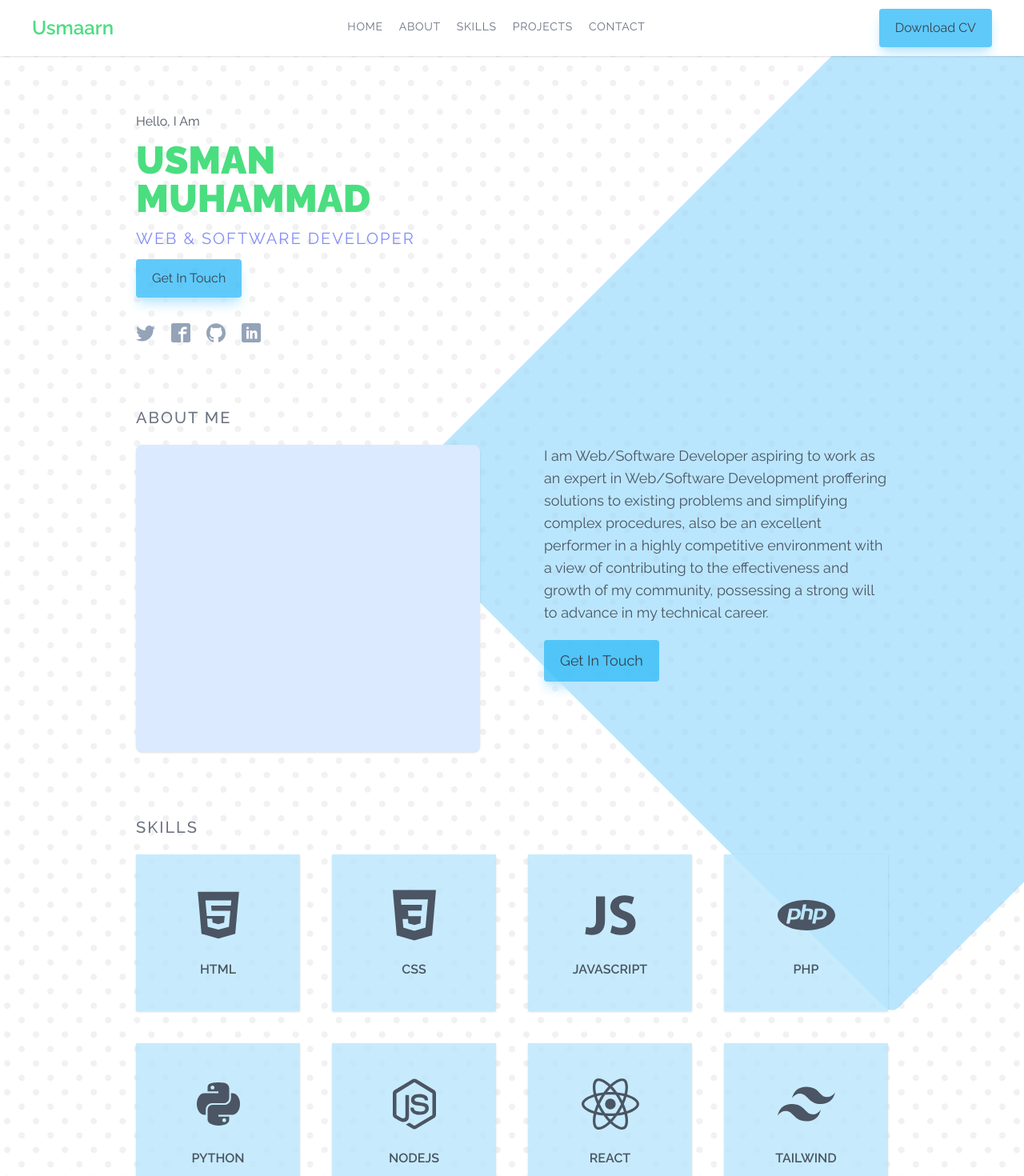
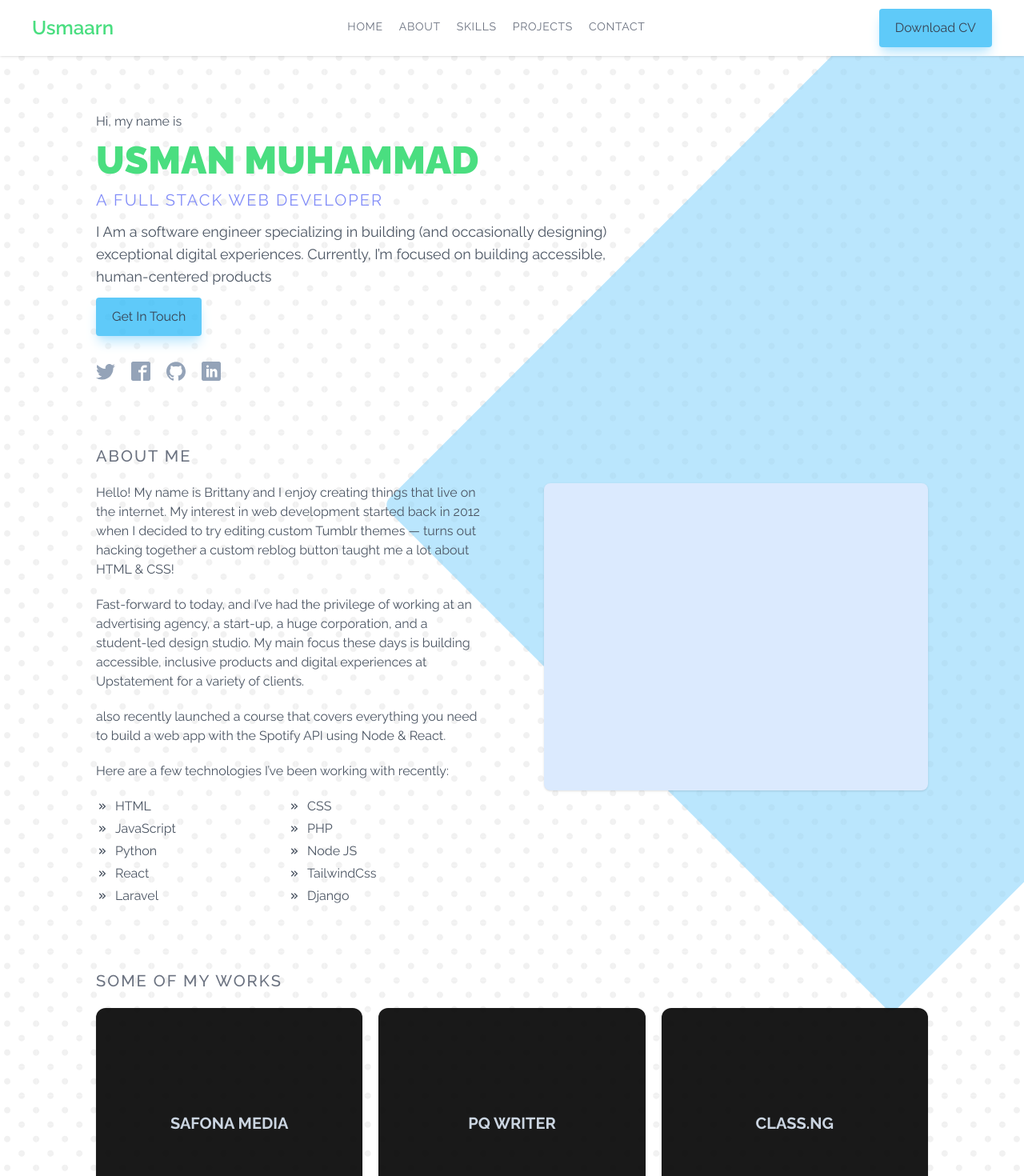
Before and after one commit to usmaarn/portfolio, a Next.js app: page / in a window 1280 px wide. Shown: the top 1470 px of the page at 80% size. Built offline with nearby package versions, Linux system fonts and the light colour scheme.

Commit message:
first commit

```diff
--- a/components/index/About.jsx
+++ b/components/index/About.jsx
@@ -3,21 +3,42 @@
 import {DiCode} from 'react-icons/di'
 import { Button } from '../Form';
 import Wrapper from "@/components/Wrapper"
+import {CgChevronDoubleRight} from 'react-icons/cg'
+
+const skills = [
+        'HTML', 'CSS', 'JavaScript', 'PHP', 'Python', 'Node JS',
+        'React', 'TailwindCss', 'Laravel', 'Django'
+    ];
 
 export default function About(props){
     return(
         <Wrapper id='about' title='About me'>
             <div className="grid md:grid-cols-2 gap-10 md:gap-20">
-                    <div className="w-full h-64 lg:h-96 md:h-60 bg-blue-100 shadow rounded-lg" />
 
-                    <div className="">
-                        <div className="text-lg flex flex-col gap-5 items-start">
-                            <p>
-                                I am Web/Software Developer aspiring to work as an expert in Web/Software Development proffering solutions to existing problems and simplifying complex procedures, also be an excellent performer in a highly competitive environment with a view of contributing to the effectiveness and growth of my community, possessing a strong will to advance in my technical career.
-                            </p>
-                            <Button link='#contact' text='Get In Touch' />
+                <div className="">
+                    <div className="flex flex-col gap-5 items-start">
+                        <p>
+                            Hello! My name is Brittany and I enjoy creating things that live on the internet. My interest in web development started back in 2012 when I decided to try editing custom Tumblr themes — turns out hacking together a custom reblog button taught me a lot about HTML & CSS!
+                        </p>
+                        <p>
+                            Fast-forward to today, and I’ve had the privilege of working at an advertising agency, a start-up, a huge corporation, and a student-led design studio. My main focus these days is building accessible, inclusive products and digital experiences at Upstatement for a variety of clients.
+                        </p>
+                        <p>
+                                also recently launched a course that covers everything you need to build a web app with the Spotify API using Node & React.
+                        </p>
+                        <p>Here are a few technologies I’ve been working with recently:</p>
+                 <ul className='w-96 w-full grid grid-cols-2 gap-y-1'>
+                    {skills.map(skill => (
+                    <li className='flex items-center gap-2'>
+                        <CgChevronDoubleRight />{skill}
+                        </li>
+                    ))}
+                </ul>
                         </div>
-                    </div>
+                </div>
+
+                <div className="w-full h-64 lg:h-96 md:h-60 bg-blue-100 shadow rounded-lg" />
+
             </div>
         </Wrapper>
     )
--- a/components/index/Header.jsx
+++ b/components/index/Header.jsx
@@ -11,9 +11,12 @@ export default function Header(){
             <div className="md:pt-10">
                 <div className={styles.overlay} />
                 <div className={styles.header}>
-                    <h5 className={styles.hello}>Hello, I Am</h5>
+                    <h5 className={styles.hello}>Hi, my name is</h5>
                     <h1 className={styles.name}>Usman Muhammad</h1>
-                    <h5 className={styles.title}>Web & software developer</h5>
+                    <h5 className={styles.title}>A Full Stack Web Developer</h5>
+                    <p className='text-lg'>
+                        I Am a software engineer specializing in building (and occasionally designing) exceptional digital experiences. Currently, I’m focused on building accessible, human-centered products
+                    </p>
 
                     <Button link='#contact' text="Get In Touch" />
 
--- a/components/index/Projects.jsx
+++ b/components/index/Projects.jsx
@@ -6,7 +6,7 @@ import {GiExpand} from 'react-icons/gi'
 
 export default function Projects(){
     return(
-        <Wrapper className="" title='My Works' id='projects'>
+        <Wrapper className="" title='Some of my works' id='projects'>
             <div className="grid md:grid-cols-3 gap-5">
                 {projects.map(project => (
                     <div key={project.id} className="relative shadow p-5 rounded-xl h-72
--- a/components/index/Skills.jsx
+++ b/components/index/Skills.jsx
@@ -1,5 +1,5 @@
 import Wrapper from '@/components/Wrapper'
-import StackIcon from '@/components/StackIcon';
+import {CgChevronDoubleRight} from 'react-icons/cg'
 
 export default function Skills({}){
 
@@ -9,15 +9,14 @@ export default function Skills({}){
     ];
 
     return(
-        <Wrapper id='skills' title='skills'>
-            <div className='grid grid-cols-2 sm:grid-cols-3 md:grid-cols-4 gap-5 md:gap-10'>
+        <Wrapper id='skills' title='tech stack'>
+            <ul className='w-96 w-full grid grid-cols-2 gap-y-1'>
                 {skills.map(skill => (
-                    <div key={skill} className='flex flex-col items-center bg-sky-200/80 gap-5 shadow py-5 md:py-10'>
-                        <span className='text-7xl'><StackIcon icon={skill} /></span>
-                        <span className='uppercase font-semibold'>{skill}</span>
-                    </div>
+                   <li className='capitalize flex items-center gap-2'>
+                     <CgChevronDoubleRight />{skill}
+                    </li>
                 ))}
-            </div>
+            </ul>
         </Wrapper>
     )
 }
--- a/pages/index.js
+++ b/pages/index.js
@@ -9,10 +9,9 @@ import Skills from "@/components/index/Skills";
 
 export default function Index() {
   return (
-    <div className="max-w-[1100px] mx-auto">
+    <div className="max-w-[1200px] mx-auto">
       <Header />
       <About />
-      <Skills />
       <Projects />
       {/* <Blogs /> */}
       <Contact />
--- a/styles/index/header.module.scss
+++ b/styles/index/header.module.scss
@@ -1,7 +1,7 @@
 
 .header {
 
-    @apply flex flex-col justify-center items-start h-full gap-3 md:w-1/2;
+    @apply flex flex-col justify-center items-start h-full gap-3 md:w-2/3;
 
     .name {
         @apply text-5xl font-black uppercase text-green-400;
```
